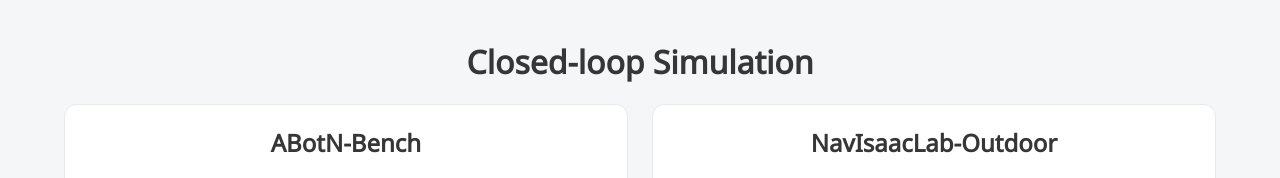
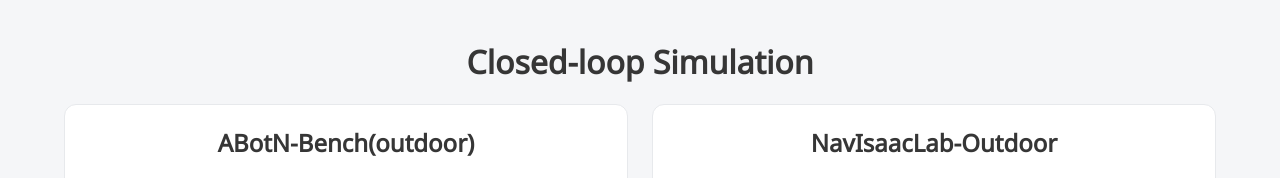
Before and after one commit to BRoln7/wildnav-web, a plain HTML site: page index.html in a window 1280 px wide. Shown: the part 3640-3818 px from the top of the page. Drawn offline with nearby package versions, Linux system fonts and the light colour scheme; grey boxes are pictures that could not be loaded; some icons are missing; a web font is replaced by a local one.

Commit message:
update wildnav web

```diff
--- a/index.html
+++ b/index.html
@@ -247,11 +247,11 @@
     <h2 class="title is-3 has-text-centered">Closed-loop Simulation</h2>
     <div class="simulation-grid">
       <article class="simulation-panel" aria-labelledby="abot-title">
-        <h3 id="abot-title" class="title is-4">ABotN-Bench</h3>
+        <h3 id="abot-title" class="title is-4">ABotN-Bench(outdoor)</h3>
         <video id="abot-video" class="simulation-video" controls playsinline preload="none" poster="static/images/simulation/abot_sample1.jpg">
           <source src="static/videos/abot_sample1.mp4" type="video/mp4">
         </video>
-        <div class="simulation-picker" role="group" aria-label="ABotN-Bench samples">
+        <div class="simulation-picker" role="group" aria-label="ABotN-Bench(outdoor) samples">
           <button type="button" aria-controls="abot-video" aria-pressed="true" data-video="static/videos/abot_sample1.mp4" data-poster="static/images/simulation/abot_sample1.jpg">Sample 1</button>
           <button type="button" aria-controls="abot-video" aria-pressed="false" data-video="static/videos/abot_sample2.mp4" data-poster="static/images/simulation/abot_sample2.jpg">Sample 2</button>
           <button type="button" aria-controls="abot-video" aria-pressed="false" data-video="static/videos/abot_sample3.mp4" data-poster="static/images/simulation/abot_sample3.jpg">Sample 3</button>
```
